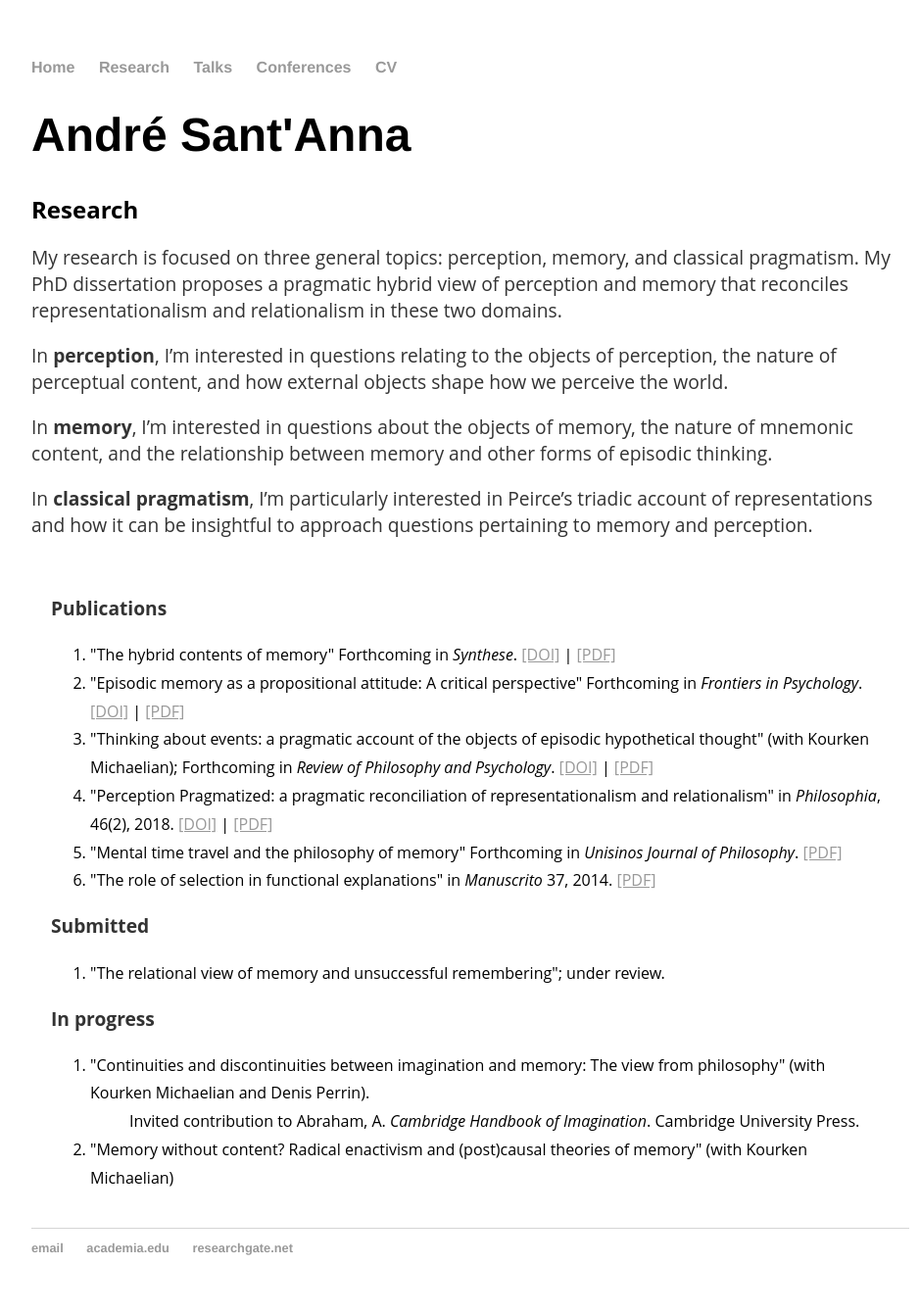
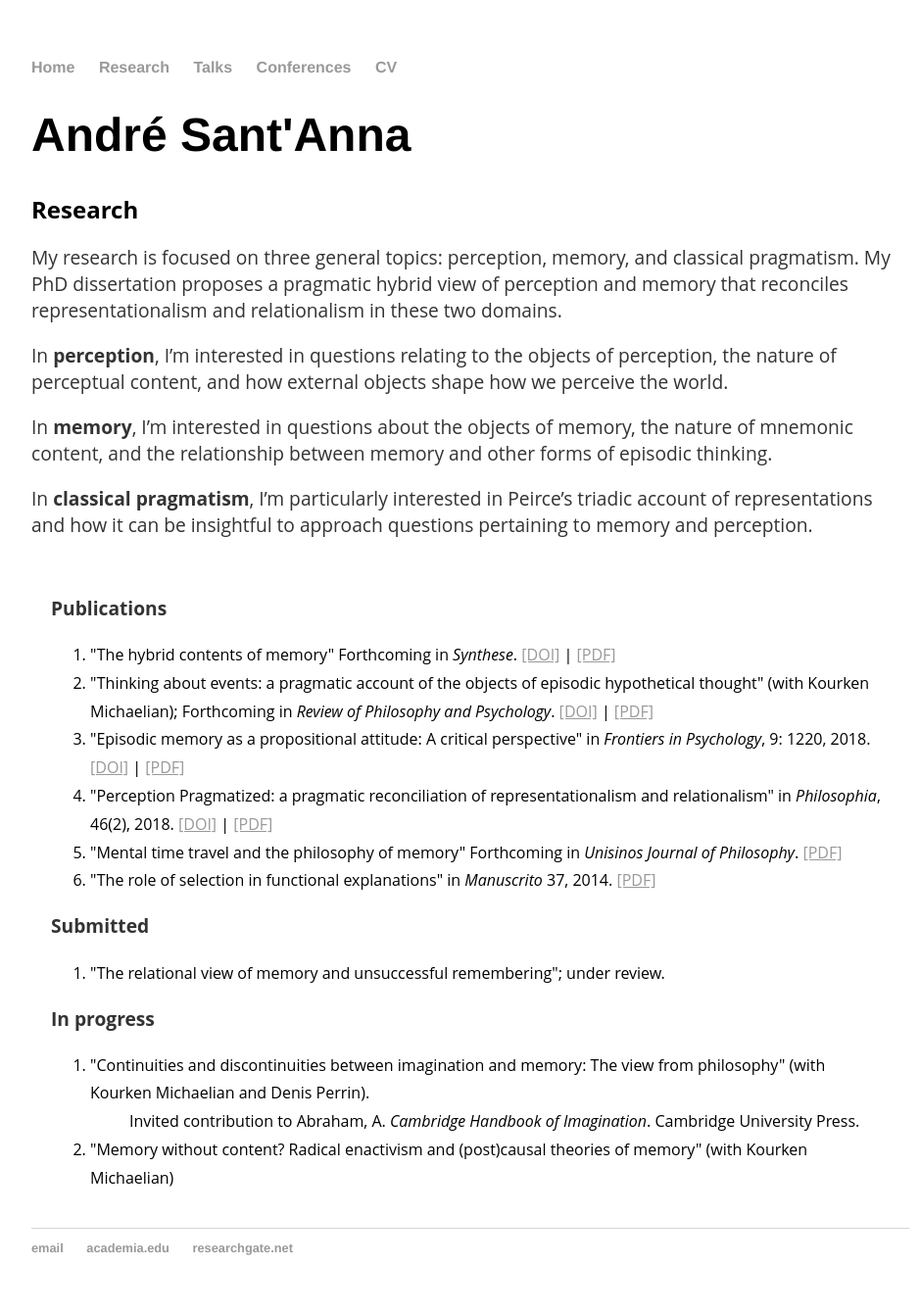
Before and after one commit to andresantanna/andresantanna.github.io, a Jekyll site: the page built from pages/research.html, in a window 1280 px wide. Shown: the whole page at 98% size, without its empty margins (160-1099 px from the left). Built offline with Jekyll 4.4.1, drawn with Linux system fonts in a browser that asks for light colours; comment, search, counter and statistics services are not loaded.

Commit message:
Update research.html

```diff
--- a/pages/research.html
+++ b/pages/research.html
@@ -20,8 +20,8 @@ title: André Sant'Anna - Research
 
 <ol type="1">
 	<li>"The hybrid contents of memory" Forthcoming in <i>Synthese</i>. <a href="https://doi.org/10.1007/s11229-018-1753-4"><u>[DOI]</u></a> | <a href="/papers/hybrid-contents.pdf"><u>[PDF]</u></a></li>
-	<li>"Episodic memory as a propositional attitude: A critical perspective" Forthcoming in <i>Frontiers in Psychology</i>. <a href="https://doi.org/10.3389/fpsyg.2018.01220"><u>[DOI]</u></a> | <a href="/papers/memory-propositional.pdf"><u>[PDF]</u></a></li>
 	<li>"Thinking about events: a pragmatic account of the objects of episodic hypothetical thought" (with Kourken Michaelian); Forthcoming in <i>Review of Philosophy and Psychology</i>. <a href="https://doi.org/10.1007/s13164-018-0391-6"><u>[DOI]</u></a> | <a href="/papers/eht-pragmatism-final.pdf"><u>[PDF]</u></a></li>
+	<li>"Episodic memory as a propositional attitude: A critical perspective" in <i>Frontiers in Psychology</i>, 9: 1220, 2018. <a href="https://doi.org/10.3389/fpsyg.2018.01220"><u>[DOI]</u></a> | <a href="/papers/memory-propositional.pdf"><u>[PDF]</u></a></li>
 	<li>"Perception Pragmatized: a pragmatic reconciliation of representationalism and relationalism" in <i>Philosophia</i>, 46(2), 2018. <a href="https://doi.org/10.1007/s11406-017-9919-8"><u>[DOI]</u></a> | <a href="/paper/sperception-pragmatized.pdf"><u>[PDF]</u></a></li>
 	<li>"Mental time travel and the philosophy of memory" Forthcoming in <i>Unisinos Journal of Philosophy</i>. <a href="/papers/memory-mtt.pdf"><u>[PDF]</u></a></li>
 	<li>"The role of selection in functional explanations" in <i>Manuscrito</i> 37, 2014. <a href="http://www.scielo.br/pdf/man/v37n2/0100-6045-man-2014005000001.pdf"><u>[PDF]</u></a></li>
```
